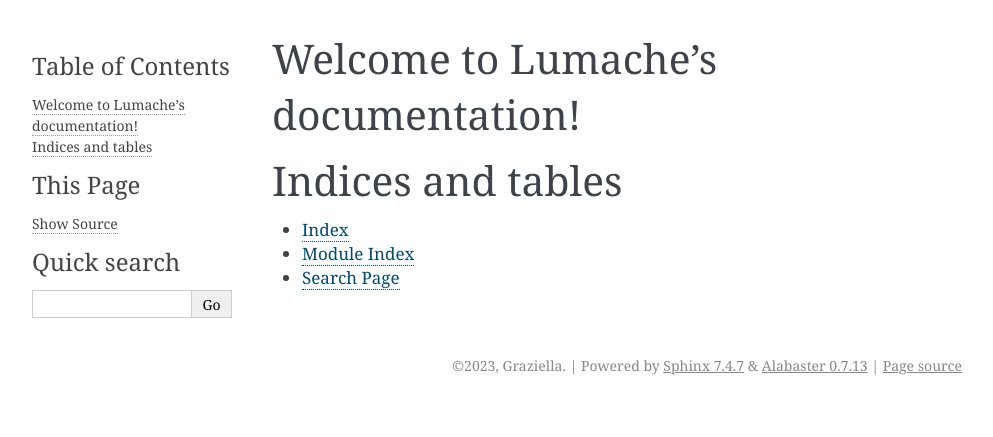
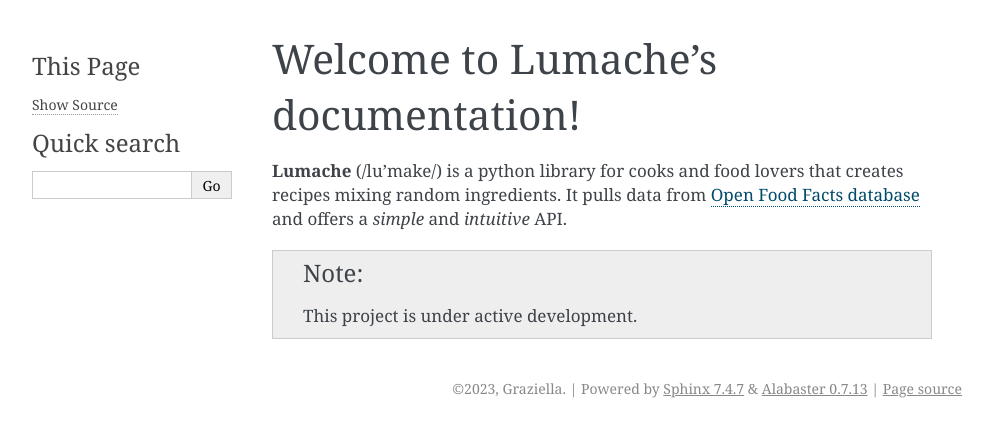
Before and after one commit to c-c-k/Sphinx-tutorial-Lumache, a Sphinx documentation site: the page built from docs/source/index.rst, in a window 1280 px wide. Shown: the top 437 px of the page, without its empty margins (148-1141 px from the left). Built offline with Sphinx 7.4.7, drawn with Linux system fonts in a browser that asks for light colours.

Commit message:
Moved extended description from README.rst to index.rst .

```diff
--- a/README.rst
+++ b/README.rst
@@ -1,8 +1,4 @@
 Lumache
 =======
 
-**Lumache** (/lu'make/) is a python library for cooks and food lovers that creates recipes mixing random ingredients. It pulls data from `Open Food Facts database <https://world.openfoodfacts.org/>`_ and offers a *simple* and *intuitive* API.
-
-.. note::
-
-    This project is under active development.
+**Lumache** (/lu'make/) is a python library for cooks and food lovers that creates recipes mixing random ingredients.
--- a/docs/source/index.rst
+++ b/docs/source/index.rst
@@ -6,15 +6,8 @@
 Welcome to Lumache's documentation!
 ===================================
 
-.. toctree::
-   :maxdepth: 2
-   :caption: Contents:
+**Lumache** (/lu'make/) is a python library for cooks and food lovers that creates recipes mixing random ingredients. It pulls data from `Open Food Facts database <https://world.openfoodfacts.org/>`_ and offers a *simple* and *intuitive* API.
 
+.. note::
 
-
-Indices and tables
-==================
-
-* :ref:`genindex`
-* :ref:`modindex`
-* :ref:`search`
+    This project is under active development.
```
